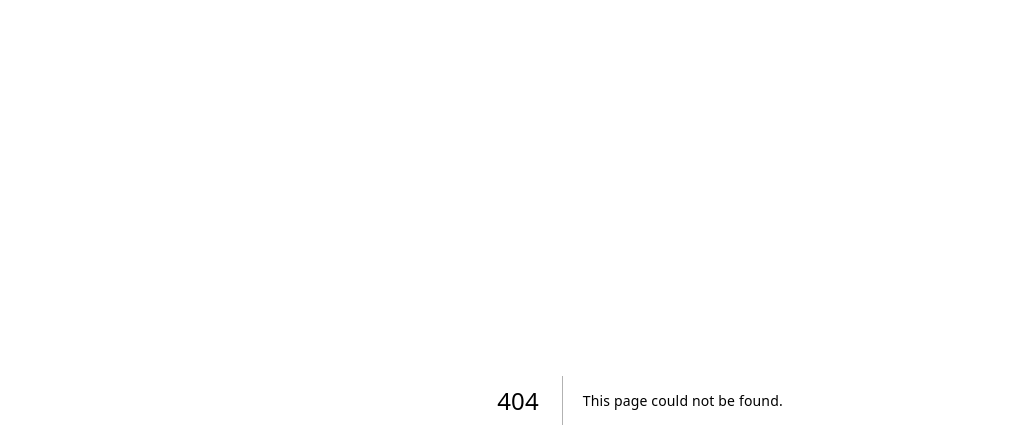
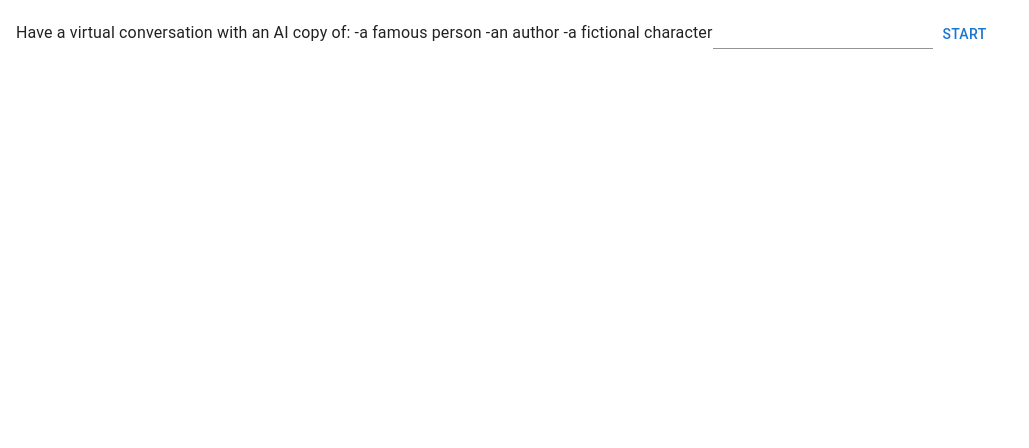
Before and after one commit to sjohns21/ina, a Next.js app: page /virtual_conversation in a window 1280 px wide. Before the commit this address had no page. Shown: the top 448 px of the page, without its empty margins (0-1029 px from the left). Built offline with nearby package versions, Linux system fonts and the light colour scheme.

Commit message:
virtual conversation

```diff
--- /dev/null
+++ b/pages/virtual_conversation.tsx
@@ -0,0 +1,30 @@
+import Layout from "@/components/Layout";
+import { Button, Input } from "@mui/material";
+import { useState } from "react";
+import { Chat } from "@/components/chat";
+
+type Props = {};
+const VirtualConversationPage = (props: Props) => {
+  const [character, setCharacter] = useState("");
+  const [characterSet, setCharacterSet] = useState(false);
+  return (
+    <Layout title="Virtual Conversation">
+      Have a virtual conversation with an AI copy of: -a famous person -an
+      author -a fictional character
+      <Input value={character} onChange={(e) => setCharacter(e.target.value)} />
+      {!characterSet ? (
+        <Button variant="text" onClick={() => setCharacterSet(true)}>
+          Start
+        </Button>
+      ) : (
+        <Chat
+          prompt={`The following is a conversation with an AI copy of ${character}. The AI is helpful, creative, clever, and very friendly.
+
+Human: `}
+        />
+      )}
+    </Layout>
+  );
+};
+
+export default VirtualConversationPage;
```
